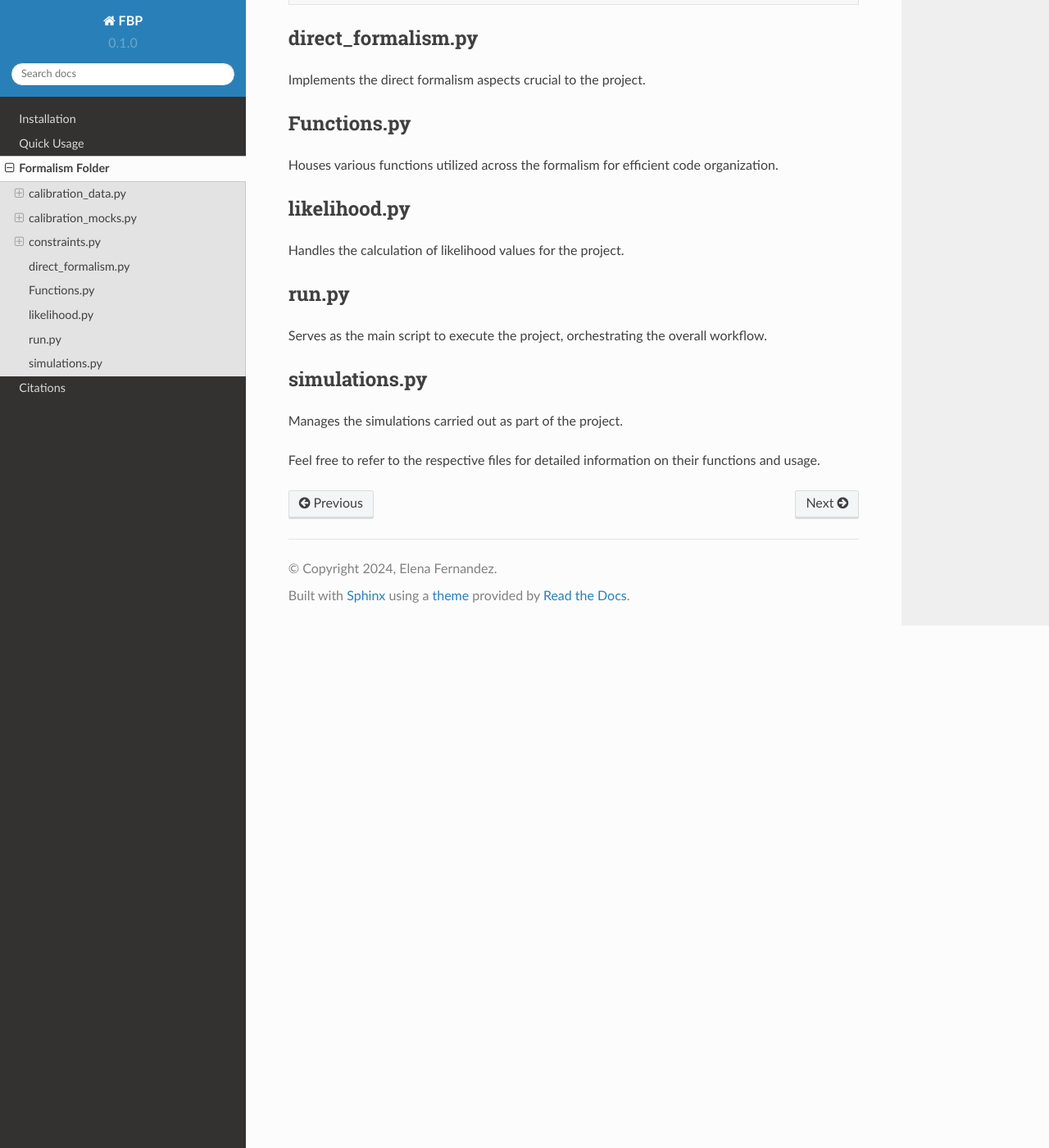
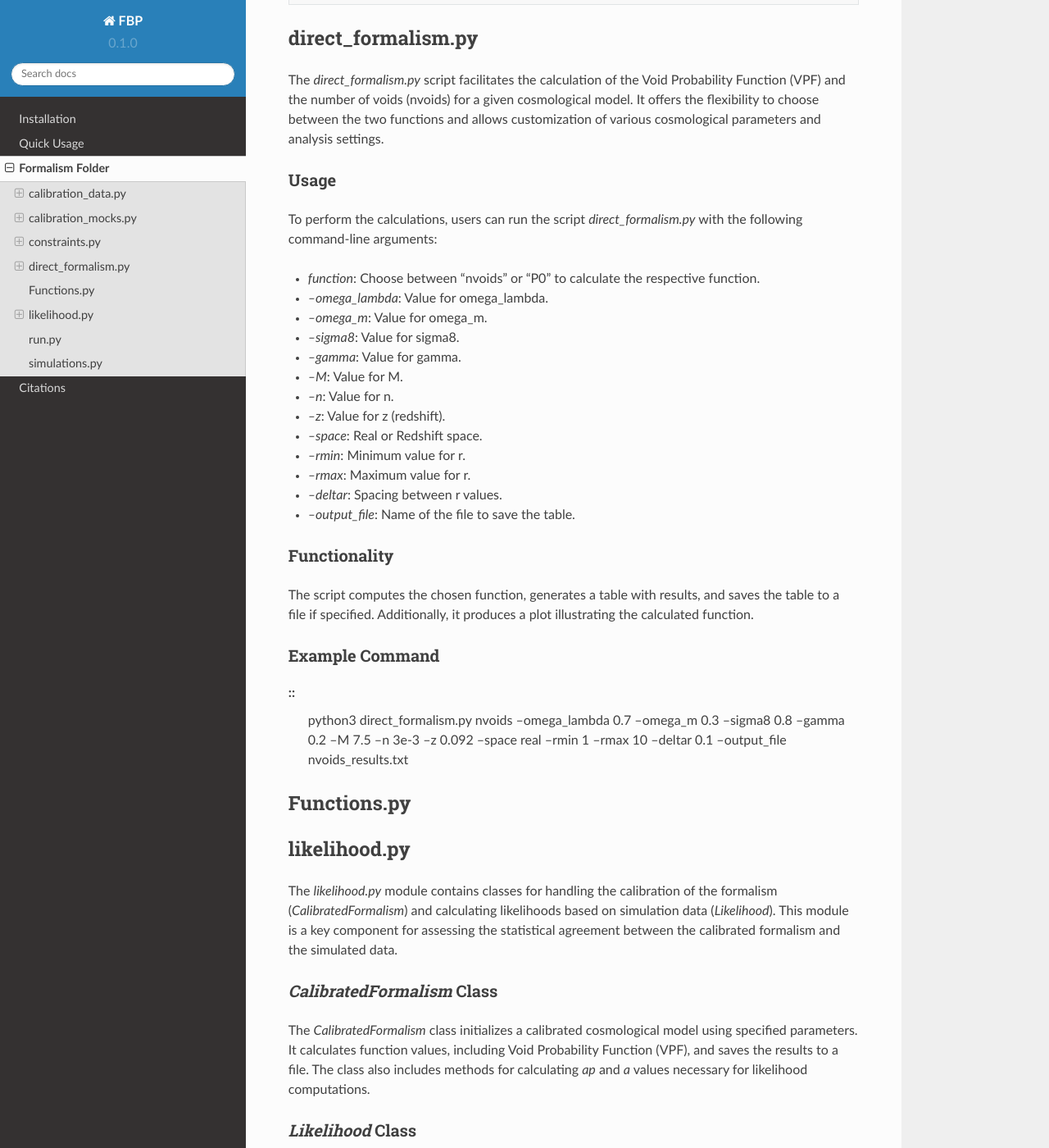
Before and after one commit to elenaferga/FBP, a Sphinx documentation site: the page built from docs/source/files.rst, in a window 1280 px wide and 1400 px high, scrolled down 2412 px. Shown: the whole window at 82% size. Built offline with Sphinx 7.4.7 and the Read the Docs theme 2.0.0, drawn with Linux system fonts in a browser that asks for light colours; some of the changed text lies outside the part shown.

Commit message:
Update files.rst

```diff
--- a/docs/source/files.rst
+++ b/docs/source/files.rst
@@ -33,7 +33,7 @@ Example Command
 
 ::
 
-  python calibration_data.py --omega_lambda 0.7 --omega_m 0.3 --sigma8 0.8 --gamma 0.2 --M 7.5 --n 3e-3 --z 0.092
+  python3 calibration_data.py --omega_lambda 0.7 --omega_m 0.3 --sigma8 0.8 --gamma 0.2 --M 7.5 --n 3e-3 --z 0.092
 
 
 calibration_mocks.py
@@ -65,7 +65,7 @@ Example Command
 
 ::
 
-  python calibration_mocks.py --omega_lambda 0.7 --omega_m 0.3 --sigma8 0.8 --gamma 0.2 --M 7.5 --n 3e-3 --z 0.092 --space real --particles Haloes
+  python3 calibration_mocks.py --omega_lambda 0.7 --omega_m 0.3 --sigma8 0.8 --gamma 0.2 --M 7.5 --n 3e-3 --z 0.092 --space real --particles Haloes
 
 constraints.py
 ---------------
@@ -89,23 +89,87 @@ Example Command
 
 ::
 
-  python constraints.py --sim [0.7, 0.3, 0.8, 0.2, 1e14, 0.95, 0.5, True]
-
-
+  python3 constraints.py --sim [21.9375, 12.125, 6.3125, 2.78125, 0.90625, 0.0625]
 
 
 
 direct_formalism.py
 ---------------------
-Implements the direct formalism aspects crucial to the project.
+
+The `direct_formalism.py` script facilitates the calculation of the Void Probability Function (VPF) and the number of voids (nvoids) for a given cosmological model. It offers the flexibility to choose between the two functions and allows customization of various cosmological parameters and analysis settings.
+
+Usage
+.....
+
+To perform the calculations, users can run the script `direct_formalism.py` with the following command-line arguments:
+
+- `function`: Choose between "nvoids" or "P0" to calculate the respective function.
+- `--omega_lambda`: Value for omega_lambda.
+- `--omega_m`: Value for omega_m.
+- `--sigma8`: Value for sigma8.
+- `--gamma`: Value for gamma.
+- `--M`: Value for M.
+- `--n`: Value for n.
+- `--z`: Value for z (redshift).
+- `--space`: Real or Redshift space.
+- `--rmin`: Minimum value for r.
+- `--rmax`: Maximum value for r.
+- `--deltar`: Spacing between r values.
+- `--output_file`: Name of the file to save the table.
+
+Functionality
+.............
+
+The script computes the chosen function, generates a table with results, and saves the table to a file if specified. Additionally, it produces a plot illustrating the calculated function.
+
+Example Command
+...............
+
+::
+  python3 direct_formalism.py nvoids --omega_lambda 0.7 --omega_m 0.3 --sigma8 0.8 --gamma 0.2 --M 7.5 --n 3e-3 --z 0.092 --space real --rmin 1 --rmax 10 --deltar 0.1 --output_file nvoids_results.txt
+
+
 
 Functions.py
 --------------
-Houses various functions utilized across the formalism for efficient code organization.
+
+
+
 
 likelihood.py
 ----------------
-Handles the calculation of likelihood values for the project.
+
+
+The `likelihood.py` module contains classes for handling the calibration of the formalism (`CalibratedFormalism`) and calculating likelihoods based on simulation data (`Likelihood`). This module is a key component for assessing the statistical agreement between the calibrated formalism and the simulated data.
+
+`CalibratedFormalism` Class
+...........................
+
+The `CalibratedFormalism` class initializes a calibrated cosmological model using specified parameters. It calculates function values, including Void Probability Function (VPF), and saves the results to a file. The class also includes methods for calculating `ap` and `a` values necessary for likelihood computations.
+
+`Likelihood` Class
+..................
+
+The `Likelihood` class reads a calibrated formalism file and simulation values, then calculates the likelihood for different combinations of sigma8 and gamma parameters. It produces a likelihood table, saves it to a file, and generates a contour plot illustrating the confidence levels.
+
+Example Usage
+.............
+
+Calibrating Formalism:
+.....................
+
+::
+
+  calibrated_model = CalibratedFormalism(0.7, 0.3, 0.8, 0.2, 1e14, 0.95, 0.5, True)
+  calibrated_model.calculate_function_vals(r_values, sigma_values, gamma_values, uchuu_data)
+
+Calculating Likelihood:
+.....................
+
+::
+likelihood_calculator = Likelihood('calibrated_formalism.txt', simulation_values)
+likelihood_calculator.calculate_likelihood()
+
 
 run.py
 -------
```
